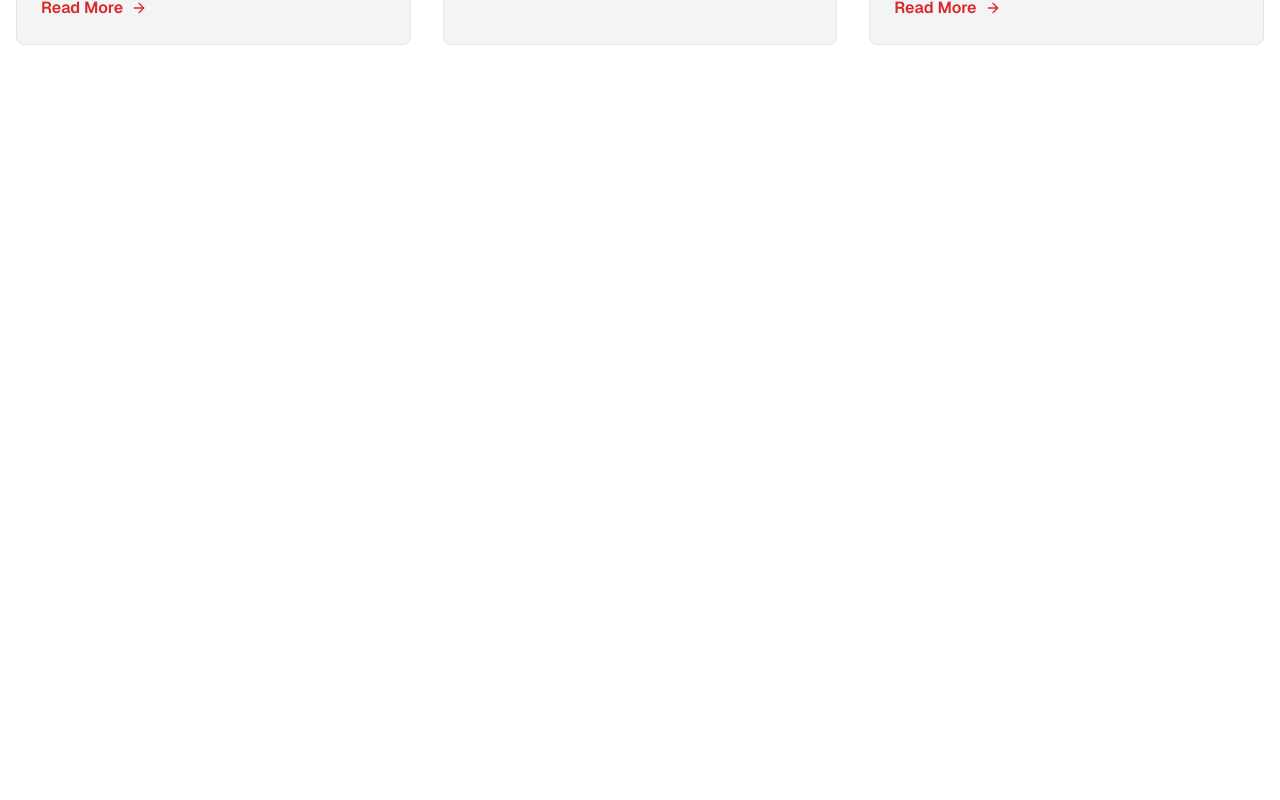
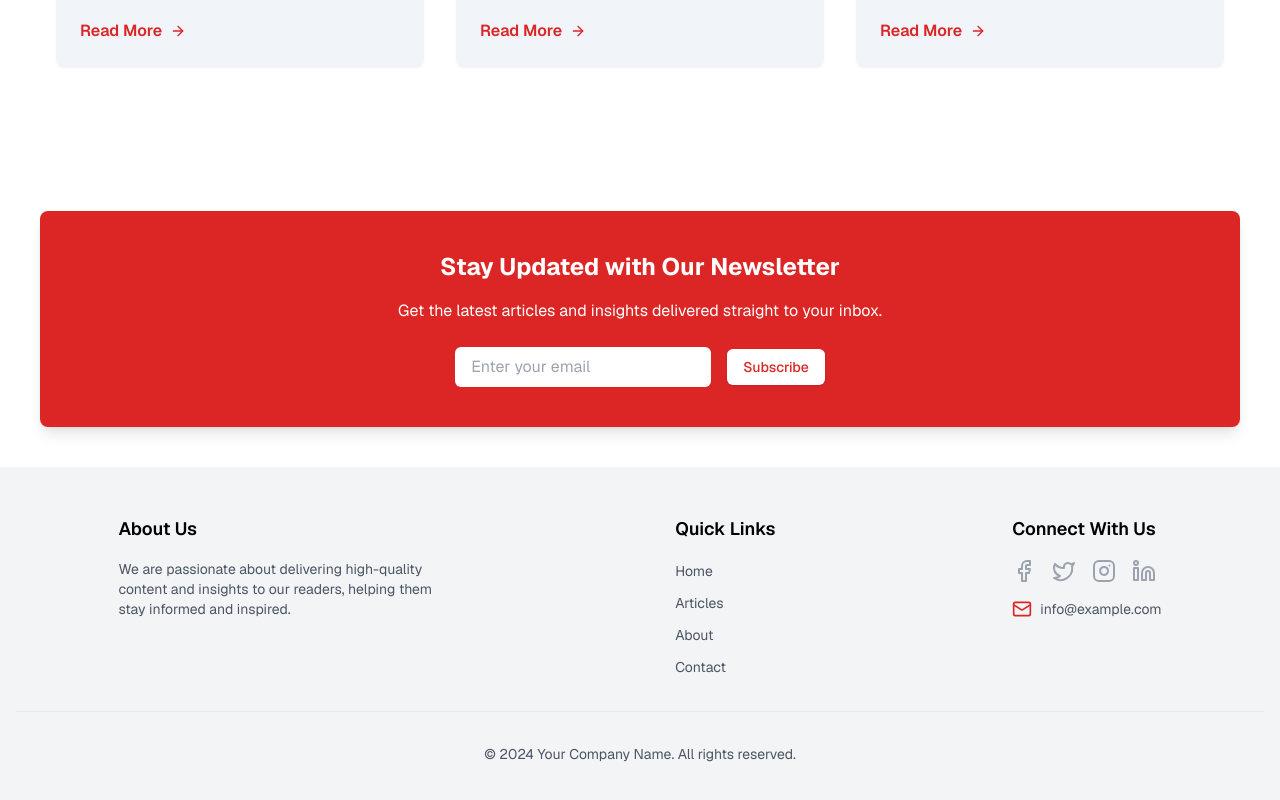
Before and after one commit to itsmrtnsn/fos, a Next.js app: page / in a window 1280 px wide. Shown: the part 1934-2734 px from the top of the page. Before the commit the page ends 2123 px from the top, so only its background shows below. Built offline with nearby package versions, Linux system fonts and the light colour scheme.

Commit message:
add the footer

```diff
--- a/app/layout.tsx
+++ b/app/layout.tsx
@@ -4,6 +4,7 @@ import { GeistSans } from 'geist/font/sans';
 import type { Metadata } from 'next';
 import './globals.css';
 import NavBar from '@/components/nav-bar';
+import Footer from '@/components/footer';
 
 export const metadata: Metadata = {
   title: 'FÒS | Home',
@@ -28,6 +29,7 @@ export default function RootLayout({
             <NavBar />
           </div>
           <main className='pt-16 lg:pt-16'> {children}</main>
+          <Footer />
         </ThemeProvider>
       </body>
     </html>
--- a/app/page.tsx
+++ b/app/page.tsx
@@ -1,13 +1,15 @@
+import CallToAction from '@/components/call-to-action';
 import { Hero } from '@/components/hero';
 import LatestArticlesWithCTA from '@/components/latest-articles';
 import OurMission from '@/components/our-mission';
 
 const HomePage = () => {
   return (
-    <div>
+    <div className='mb-10'>
       <Hero />
       <OurMission />
       <LatestArticlesWithCTA />
+      <CallToAction />
     </div>
   );
 };
--- a/components/call-to-action.tsx
+++ b/components/call-to-action.tsx
@@ -1,9 +1,11 @@
+'use client';
+
 import { motion } from 'framer-motion';
 import { Button } from './ui/button';
 
 function CallToAction() {
   return (
-    <div className='bg-red-600 text-white rounded-lg p-8 shadow-lg'>
+    <div className='bg-red-600 text-white rounded-lg p-10 shadow-lg mx-5 lg:mx-10'>
       <motion.div
         initial={{ opacity: 0, y: 20 }}
         animate={{ opacity: 1, y: 0 }}
--- /dev/null
+++ b/components/footer.tsx
@@ -0,0 +1,108 @@
+import { Facebook, Twitter, Instagram, Linkedin, Mail } from 'lucide-react';
+import Link from 'next/link';
+
+export default function Footer() {
+  return (
+    <footer className='bg-gray-100 text-gray-600 py-12'>
+      <div className='container mx-auto px-4 '>
+        <div className='flex flex-col gap-8  lg:flex-row lg:justify-around'>
+          <div className='space-y-4 w-[20rem]'>
+            <h3 className='text-lg font-semibold text-black'>About Us</h3>
+            <p className='text-sm'>
+              We are passionate about delivering high-quality content and
+              insights to our readers, helping them stay informed and inspired.
+            </p>
+          </div>
+          <div className='space-y-4'>
+            <h3 className='text-lg font-semibold text-black'>Quick Links</h3>
+            <ul className='space-y-2'>
+              <li>
+                <Link
+                  href='/'
+                  className='text-sm hover:text-red-600 transition-colors'
+                >
+                  Home
+                </Link>
+              </li>
+              <li>
+                <Link
+                  href='/articles'
+                  className='text-sm hover:text-red-600 transition-colors'
+                >
+                  Articles
+                </Link>
+              </li>
+              <li>
+                <Link
+                  href='/about'
+                  className='text-sm hover:text-red-600 transition-colors'
+                >
+                  About
+                </Link>
+              </li>
+              <li>
+                <Link
+                  href='/contact'
+                  className='text-sm hover:text-red-600 transition-colors'
+                >
+                  Contact
+                </Link>
+              </li>
+            </ul>
+          </div>
+
+          <div className='space-y-4'>
+            <h3 className='text-lg font-semibold text-black'>
+              Connect With Us
+            </h3>
+            <div className='flex space-x-4'>
+              <a
+                href='#'
+                aria-label='Facebook'
+                className='text-gray-400 hover:text-red-600 transition-colors'
+              >
+                <Facebook className='h-6 w-6' />
+              </a>
+              <a
+                href='#'
+                aria-label='Twitter'
+                className='text-gray-400 hover:text-red-600 transition-colors'
+              >
+                <Twitter className='h-6 w-6' />
+              </a>
+              <a
+                href='#'
+                aria-label='Instagram'
+                className='text-gray-400 hover:text-red-600 transition-colors'
+              >
+                <Instagram className='h-6 w-6' />
+              </a>
+              <a
+                href='#'
+                aria-label='LinkedIn'
+                className='text-gray-400 hover:text-red-600 transition-colors'
+              >
+                <Linkedin className='h-6 w-6' />
+              </a>
+            </div>
+            <div className='flex items-center space-x-2'>
+              <Mail className='h-5 w-5 text-red-600' />
+              <a
+                href='mailto:info@example.com'
+                className='text-sm hover:text-red-600 transition-colors'
+              >
+                info@example.com
+              </a>
+            </div>
+          </div>
+        </div>
+        <div className='mt-8 pt-8 border-t border-gray-200 text-center'>
+          <p className='text-sm'>
+            &copy; {new Date().getFullYear()} Your Company Name. All rights
+            reserved.
+          </p>
+        </div>
+      </div>
+    </footer>
+  );
+}
--- a/components/latest-articles.tsx
+++ b/components/latest-articles.tsx
@@ -45,7 +45,7 @@ export default function LatestArticlesWithCTA() {
   const [hoveredId, setHoveredId] = useState<number | null>(null);
 
   return (
-    <section className='py-24 bg-white'>
+    <section className='py-24 bg-white lg:px-10'>
       <div className='container mx-auto px-4'>
         <h2 className='text-3xl font-bold mb-8 text-center'>Dènye Atik</h2>
         <div className='grid grid-cols-1 md:grid-cols-2 lg:grid-cols-3 gap-8 mb-12'>
@@ -58,7 +58,7 @@ export default function LatestArticlesWithCTA() {
               whileHover={{ scale: 1.03 }}
               onHoverStart={() => setHoveredId(article.id)}
               onHoverEnd={() => setHoveredId(null)}
-              className='bg-gray-100 border  rounded-lg overflow-hidden hover:scale-105  transition-all duration-300'
+              className='bg-slate-100 shadow-sm   rounded-lg overflow-hidden hover:scale-105  transition-all duration-300'
             >
               <div className='h-[16rem] p-2 '>
                 <Image
--- a/components/our-mission.tsx
+++ b/components/our-mission.tsx
@@ -28,7 +28,7 @@ export default function OurMission() {
   ];
 
   return (
-    <section className='py-24 lg:py-28 bg-gray-100'>
+    <section className='py-24 lg:px-10 lg:py-28 bg-gray-100'>
       <div className='container mx-auto px-4'>
         <motion.h2
           initial={{ opacity: 0, y: -20 }}
@@ -47,7 +47,7 @@ export default function OurMission() {
               transition={{ duration: 0.5, delay: index * 0.1 }}
             >
               <div
-                className={`bg-gradient-to-br rounded-xl p-8  hover:scale-105 transition-all duration-300 h-full flex flex-col justify-between group bg-white  shadow-none text-primary border`}
+                className={`bg-gradient-to-br rounded-xl p-8  hover:scale-105 transition-all duration-300 h-full flex flex-col justify-between group bg-white  shadow-none text-primary border-[0.1px]`}
               >
                 <div>
                   <motion.div
```
